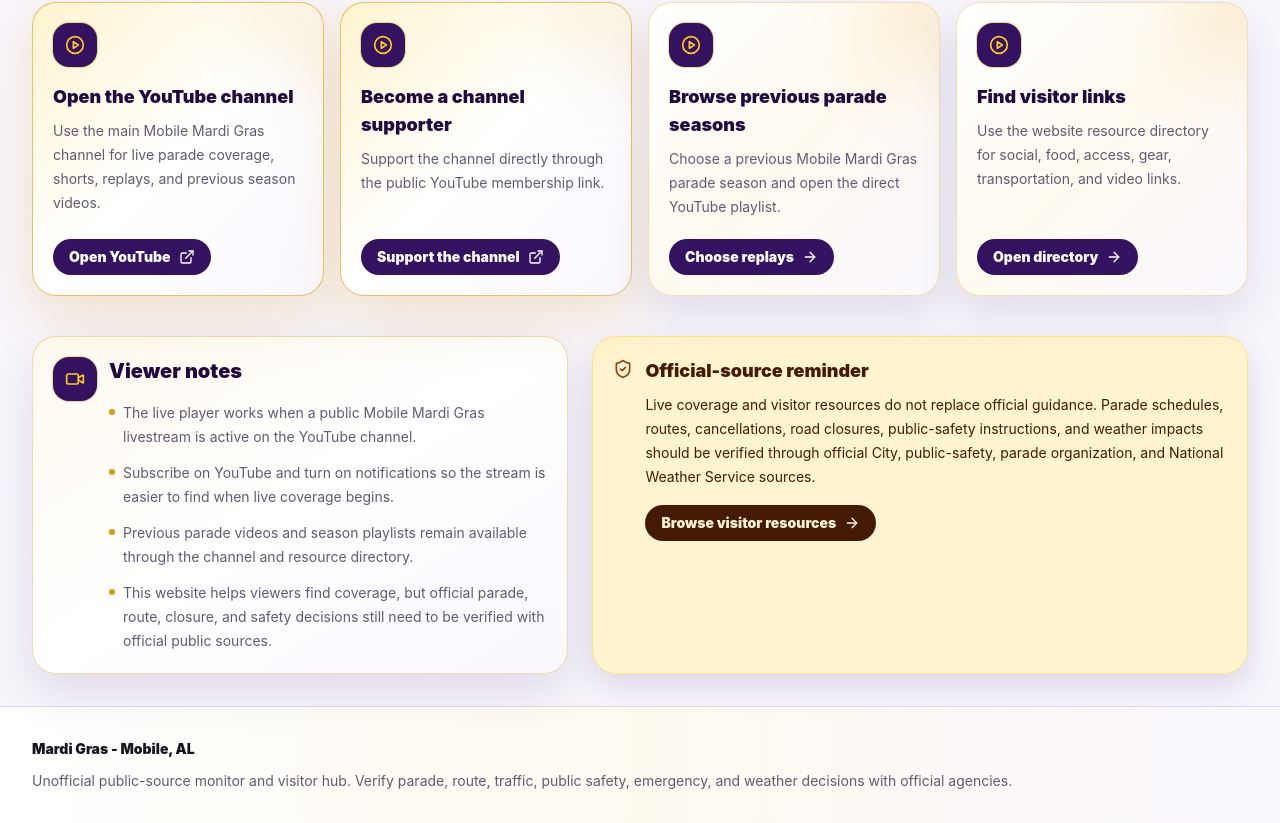
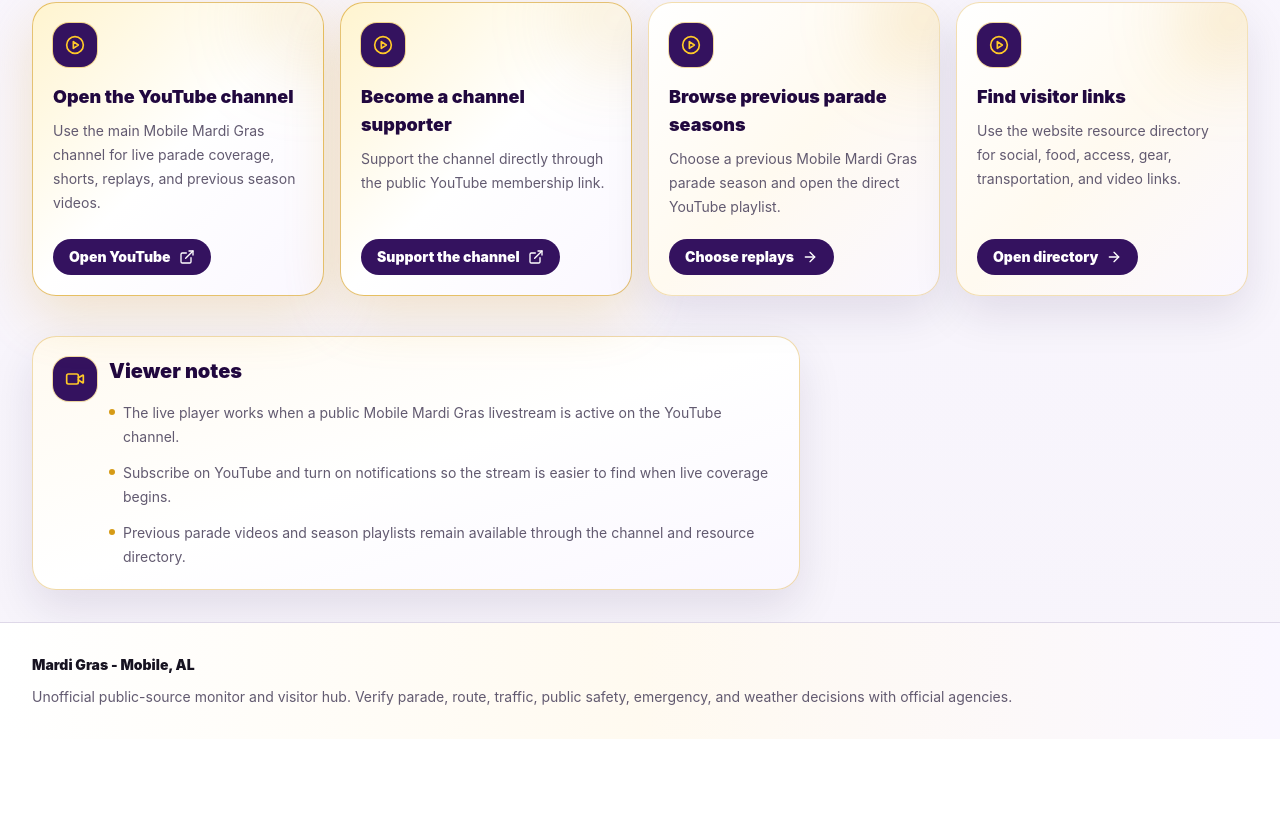
Before and after one commit to TheCryptoArborist/251mardigras, a Next.js app: page /watch in a window 1280 px wide. Shown: the part 1559-2382 px from the top of the page. After the commit the page ends 2298 px from the top, so only its background shows below. Built offline with nearby package versions, Linux system fonts and the light colour scheme.

Commit message:
Reduce duplicate official reminder cards

```diff
--- a/src/app/watch/page.tsx
+++ b/src/app/watch/page.tsx
@@ -1,5 +1,5 @@
 import Link from "next/link";
-import { ArrowRight, ExternalLink, PlayCircle, ShieldCheck, Video } from "lucide-react";
+import { ArrowRight, ExternalLink, PlayCircle, Video } from "lucide-react";
 import { LiveStreamEmbed } from "@/components/LiveStreamEmbed";
 import { SectionHeader } from "@/components/SectionHeader";
 import { YOUTUBE_CHANNEL_URL, YOUTUBE_SUPPORTER_URL } from "@/lib/seed-data";
@@ -42,8 +42,7 @@ const watchLinks = [
 const viewerNotes = [
   "The live player works when a public Mobile Mardi Gras livestream is active on the YouTube channel.",
   "Subscribe on YouTube and turn on notifications so the stream is easier to find when live coverage begins.",
-  "Previous parade videos and season playlists remain available through the channel and resource directory.",
-  "This website helps viewers find coverage, but official parade, route, closure, and safety decisions still need to be verified with official public sources."
+  "Previous parade videos and season playlists remain available through the channel and resource directory."
 ];
 
 export default function WatchPage() {
@@ -120,7 +119,7 @@ export default function WatchPage() {
           </div>
         </section>
 
-        <section className="grid gap-6 lg:grid-cols-[0.9fr_1.1fr]">
+        <section className="max-w-3xl">
           <article className="rounded-[1.5rem] border border-parade-gold/35 bg-gradient-to-br from-parade-cream via-white to-parade-purpleMist p-5 shadow-card">
             <div className="flex items-start gap-3">
               <div className="grid h-11 w-11 shrink-0 place-items-center rounded-2xl bg-parade-purple text-parade-goldBright shadow-sm ring-1 ring-parade-gold/35">
@@ -136,21 +135,6 @@ export default function WatchPage() {
                     </li>
                   ))}
                 </ul>
-              </div>
-            </div>
-          </article>
-
-          <article className="rounded-[1.5rem] border border-amber-200 bg-parade-goldSoft p-5 shadow-civic">
-            <div className="flex items-start gap-3">
-              <ShieldCheck className="mt-0.5 h-5 w-5 shrink-0 text-amber-800" aria-hidden="true" />
-              <div>
-                <h2 className="text-lg font-black text-amber-950">Official-source reminder</h2>
-                <p className="mt-2 text-sm leading-6 text-amber-950">
-                  Live coverage and visitor resources do not replace official guidance. Parade schedules, routes, cancellations, road closures, public-safety instructions, and weather impacts should be verified through official City, public-safety, parade organization, and National Weather Service sources.
-                </p>
-                <Link href="/resources" className="mt-4 inline-flex items-center gap-2 rounded-full bg-amber-950 px-4 py-2 text-sm font-black text-parade-goldSoft hover:bg-parade-purpleDark">
-                  Browse visitor resources <ArrowRight className="h-4 w-4" aria-hidden="true" />
-                </Link>
               </div>
             </div>
           </article>
```
